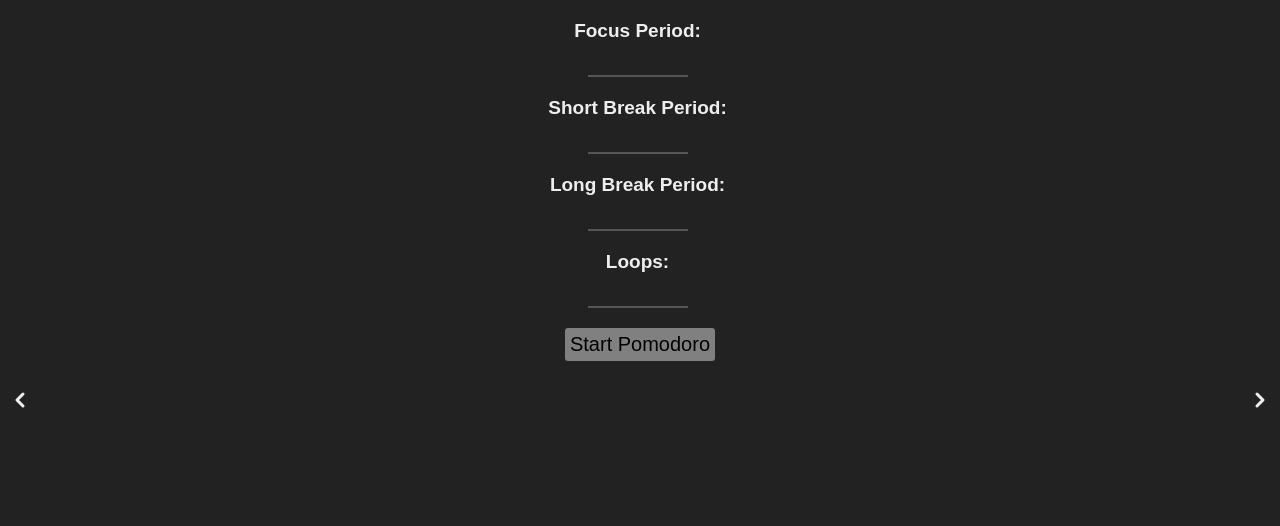
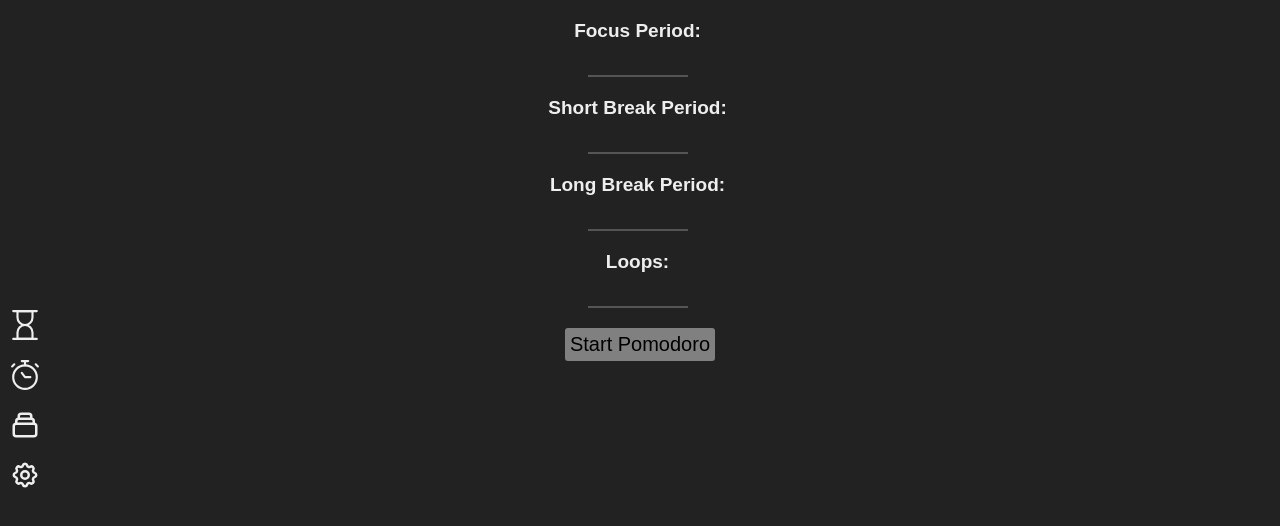
Before and after one commit to CottageCabbage/Tomato-Salad, a Vue app: page /Inputs in a window 1280 px wide. Shown: the top 526 px of the page. Built offline with nearby package versions, Linux system fonts and the light colour scheme.

Commit message:
Navbar icon's. Created Settings and Stopwatch Skeleton. README update

```diff
--- a/src/App.vue
+++ b/src/App.vue
@@ -5,44 +5,47 @@
     :defaultTab="defaultTab"
   />
 
-  <div>
-    <router-link class="viewbutton" id="leftLink" to="/Inputs">
-      <svg xmlns="http://www.w3.org/2000/svg" class="h-5 w-5" viewBox="0 0 20 20" fill="currentColor">
-        <path fill-rule="evenodd" d="M12.707 5.293a1 1 0 010 1.414L9.414 10l3.293 3.293a1 1 0 01-1.414 1.414l-4-4a1 1 0 010-1.414l4-4a1 1 0 011.414 0z" clip-rule="evenodd" />
+  <nav id="leftNavBar">
+
+    <router-link to="/Inputs" class="changeViewsBtn">
+      <svg xmlns="http://www.w3.org/2000/svg" viewBox="0 0 48 48">
+        <g transform="matrix(3.4285714285714284,0,0,3.4285714285714284,0,0)"><g>
+        <path d="M10.5,3.5a3.5,3.5,0,0,1-7,0V.5h7Z" style="fill: none;stroke-linecap: round;stroke-linejoin: round"></path>
+        <path d="M10.5,10.5a3.5,3.5,0,0,0-7,0v3h7Z" style="fill: none;stroke-linecap: round;stroke-linejoin: round"></path>
+        <line x1="1.5" y1="0.5" x2="12.5" y2="0.5" style="fill: none;stroke-linecap: round;stroke-linejoin: round"></line>
+        <line x1="1.5" y1="13.5" x2="12.5" y2="13.5" style="fill: none;stroke-linecap: round;stroke-linejoin: round"></line>
+        </g></g>
       </svg>
     </router-link>
-    <router-link class="viewbutton" id="rightLink" to="/Presets">
-      <svg xmlns="http://www.w3.org/2000/svg" class="h-5 w-5" viewBox="0 0 20 20" fill="currentColor">
-        <path fill-rule="evenodd" d="M7.293 14.707a1 1 0 010-1.414L10.586 10 7.293 6.707a1 1 0 011.414-1.414l4 4a1 1 0 010 1.414l-4 4a1 1 0 01-1.414 0z" clip-rule="evenodd" />
+
+    <router-link to="/Stopwatch" class="changeViewsBtn">
+      <svg xmlns="http://www.w3.org/2000/svg" viewBox="0 0 48 48">
+        <g transform="matrix(3.4285714285714284,0,0,3.4285714285714284,0,0)"><g>
+        <circle cx="7" cy="8" r="5.5" style="fill: none;stroke-linecap: round;stroke-linejoin: round"></circle>
+        <line x1="5.5" y1="0.5" x2="8.5" y2="0.5" style="fill: none;stroke-linecap: round;stroke-linejoin: round"></line>
+        <line x1="7" y1="0.5" x2="7" y2="2.5" style="fill: none;stroke-linecap: round;stroke-linejoin: round"></line>
+        <polyline points="5.5 6 7 8 9.5 8" style="fill: none;stroke-linecap: round;stroke-linejoin: round"></polyline>
+        <line x1="12" y1="2" x2="13" y2="3" style="fill: none;stroke-linecap: round;stroke-linejoin: round"></line>
+        <line x1="2" y1="2" x2="1" y2="3" style="fill: none;stroke-linecap: round;stroke-linejoin: round"></line>
+        </g></g>
       </svg>
     </router-link>
-  </div>
+
+    <router-link to="/Presets" class="changeViewsBtn">
+      <svg xmlns="http://www.w3.org/2000/svg" class="h-6 w-6" fill="none" viewBox="0 0 24 24" stroke="currentColor">
+        <path stroke-linecap="round" stroke-linejoin="round" stroke-width="2" d="M19 11H5m14 0a2 2 0 012 2v6a2 2 0 01-2 2H5a2 2 0 01-2-2v-6a2 2 0 012-2m14 0V9a2 2 0 00-2-2M5 11V9a2 2 0 012-2m0 0V5a2 2 0 012-2h6a2 2 0 012 2v2M7 7h10" />
+      </svg>
+    </router-link>
+
+    <router-link to="/Settings" class="changeViewsBtn">
+      <svg xmlns="http://www.w3.org/2000/svg" class="h-6 w-6" fill="none" viewBox="0 0 24 24" stroke="currentColor">
+        <path stroke-linecap="round" stroke-linejoin="round" stroke-width="2" d="M10.325 4.317c.426-1.756 2.924-1.756 3.35 0a1.724 1.724 0 002.573 1.066c1.543-.94 3.31.826 2.37 2.37a1.724 1.724 0 001.065 2.572c1.756.426 1.756 2.924 0 3.35a1.724 1.724 0 00-1.066 2.573c.94 1.543-.826 3.31-2.37 2.37a1.724 1.724 0 00-2.572 1.065c-.426 1.756-2.924 1.756-3.35 0a1.724 1.724 0 00-2.573-1.066c-1.543.94-3.31-.826-2.37-2.37a1.724 1.724 0 00-1.065-2.572c-1.756-.426-1.756-2.924 0-3.35a1.724 1.724 0 001.066-2.573c-.94-1.543.826-3.31 2.37-2.37.996.608 2.296.07 2.572-1.065z" />
+        <path stroke-linecap="round" stroke-linejoin="round" stroke-width="2" d="M15 12a3 3 0 11-6 0 3 3 0 016 0z" />
+      </svg>
+    </router-link>
+  </nav>
+
 </template>
-
-<style>
-.viewbutton {
-  position: absolute;
-  width: 30px;
-  height: 30px;
-  top: 50%;
-  transform: translateY(-50%);
-  background: transparent;
-  border: none;
-  color: #eee;
-  transition: color 0.5s, width 0.5s, height 0.5s;
-}
-
-.viewbutton:hover, .viewbutton:focus {
-  color: #aaa;
-  cursor: pointer;
-  width: 40px;
-  outline: none;
-  height: 40px}
-.viewbutton:active {color: #666}
-
-#leftLink {left: 5px;}
-#rightLink {right: 05px;}
-</style>
 
 <script>
 import router from '@/router'
--- a/src/assets/styles/main.css
+++ b/src/assets/styles/main.css
@@ -9,3 +9,34 @@
   color: #eee;
   font-family: sans-serif;
 }
+
+/* Nav Bar */
+#leftNavBar {
+  position: fixed;
+  left: 0px;
+  top: 50%;
+  transform: translateY(-50%);
+
+  display: flex;
+  flex-direction: column;
+}
+
+.changeViewsBtn {
+  width: 30px;
+  height: 30px;
+  margin: 10px;
+  stroke: #eee;
+  color: #eee;
+  transition: transform 0.5s, stroke 0.5s;
+}
+
+.changeViewsBtn:hover {
+  transform: scale(1.2);
+  stroke: #aaa;
+  color: #aaa;
+}
+
+.changeViewsBtn svg {
+  width: 30px;
+  height: 30px;
+}
--- a/src/router/index.js
+++ b/src/router/index.js
@@ -1,7 +1,10 @@
 import { createRouter, createWebHistory } from 'vue-router'
+
 import Inputs from '../views/Inputs.vue'
 import Timer from '@/views/Timer.vue'
 import Presets from '@/views/Presets.vue'
+import Stopwatch from '@/views/Stopwatch.vue'
+import Settings from '@/views/Settings.vue'
 
 const routes = [
   {
@@ -18,6 +21,16 @@
     path: '/Presets',
     name: 'Presets',
     component: Presets
+  },
+  {
+    path: '/Stopwatch',
+    name: 'Stopwatch',
+    component: Stopwatch
+  },
+  {
+    path: '/Settings',
+    name: 'Settings',
+    component: Settings
   }
 ]
 
--- /dev/null
+++ b/src/views/Settings.vue
@@ -0,0 +1,10 @@
+<template>
+  <h1>Settings</h1>
+  <p>Default Tab Select: Input/Presets/Stopwatch</p>
+  <p>File Select for Work-ShortBreak-LongBreak end noise</p>
+</template>
+<script>
+export default {
+
+}
+</script>
--- /dev/null
+++ b/src/views/Stopwatch.vue
@@ -0,0 +1,8 @@
+<template>
+  <h1>Stopwatch</h1>
+</template>
+<script>
+export default {
+
+}
+</script>
```
Also changed, not shown: 1 other file (tests, documents, lock files or other folders).
